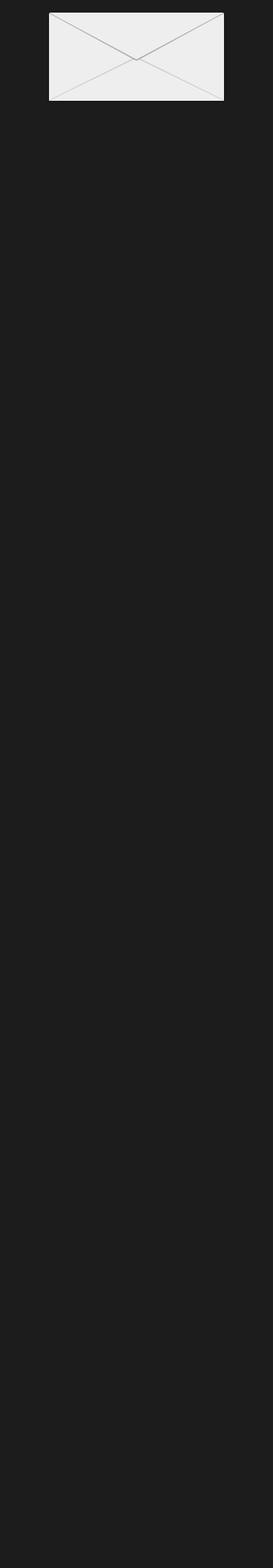
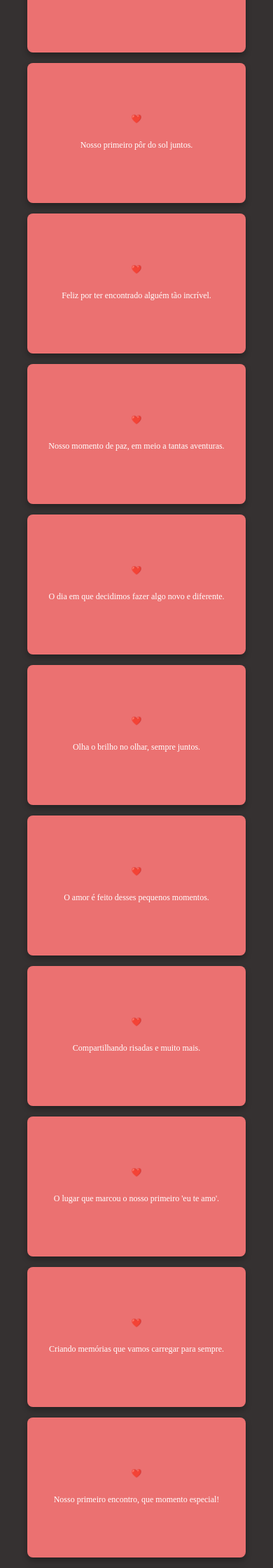
Before and after one commit to Guilherme-jpg-max/Meu_site, a Flask app: page / in a window 390 px wide; the page is wider, and only the part inside the window is pictured. Shown: the part 1342-3582 px from the top of that part at 70% size. Before the commit the page ends 1486 px from the top of that part, so only its background shows below. Run offline with Flask 2, Linux system fonts and the light colour scheme.

Commit message:
Atulizando informações dos arquivos

```diff
--- a/static/css/style.css
+++ b/static/css/style.css
@@ -2,76 +2,243 @@
   box-sizing: border-box;
 }
 
+body {
+  display: flex;
+  justify-content: flex-start;
+  align-items: center;
+  flex-direction: column;
+  height: 350vh;
+  margin: 0;
+  background-color: #353131;
+}
+.star-background {
+  position: fixed;
+  top: 0;
+  left: 0;
+  width: 100%;
+  height: 100%;
+  z-index: -1;
+  overflow: hidden;
+  background-color: #000;
+}
 
-  body {
-    font-family: Arial, sans-serif;
-    margin: 0;
-    padding: 0;
-    background-color: #1c1c1c;
+.star {
+  position: absolute;
+  width: 2px;
+  height: 2px;
+  background-color: white;
+  border-radius: 50%;
+  opacity: 0;
+  animation: twinkle 2s infinite ease-in-out;
+}
+
+@keyframes twinkle {
+  0%, 100% {
+    opacity: 0;
+  }
+  50% {
+    opacity: 1;
+  }
+}
+
+header.informacoes {
+  display: flex;
+  flex-direction: column;
+  align-items: center;
+  justify-content: center;
+  padding: 30px 20px;
+  background: linear-gradient(135deg, #720000, #8d0000);
   color: #fff;
+  border-radius: 16px;
+  box-shadow: 0 8px 24px rgba(0, 0, 0, 0.3);
+  margin-top: 20px;
+  margin-bottom: 40px;
+  width: 90%;
+  max-width: 900px;
+  text-align: center;
+  border: 1px solid rgba(255, 255, 255, 0.1);
 }
-  .container {
-    width: 80%;
-    margin: 0 auto;
+
+header.informacoes h1 {
+  font-size: 48px;
+  margin-bottom: 15px;
+  color: #ff4d4d;
+  font-family: 'Poppins', sans-serif;
+  text-transform: uppercase;
+  letter-spacing: 2px;
+  text-shadow: 2px 2px 4px rgba(0, 0, 0, 0.3);
+}
+
+header.informacoes h2 {
+  font-size: 22px;
+  margin-bottom: 20px;
+  font-weight: 400;
+  color: #f7f7f7;
+  font-family: 'Poppins', sans-serif;
+  letter-spacing: 1px;/
+}
+
+header.informacoes .relogio p {
+  font-size: 20px;
+  background: linear-gradient(135deg, #e60000, #ff6666);
+  padding: 15px 20px;
+  border-radius: 10px;
+  width: auto;
+  display: inline-block;
   text-align: center;
-    padding: 20px;
+  margin: 10px 0;
+  box-shadow: 0 4px 8px rgba(0, 0, 0, 0.2);
+  font-family: 'Poppins', sans-serif;
 }
-  h1 {
-    color: #e60000;
-    margin-bottom: 20px;
+
+header.informacoes .relogio span {
+  font-weight: bold;
+  color: #fff;
+  font-size: 24px;
+  font-family: 'Poppins', sans-serif;
 }
-  .relogio p {
+
+
+@media (max-width: 768px) {
+  header.informacoes {
+    padding: 20px 15px;
+    border-radius: 12px;
+  }
+
+  header.informacoes h1 {
+    font-size: 36px;
+    letter-spacing: 1px;
+  }
+
+  header.informacoes h2 {
+    font-size: 18px;
+  }
+
+  header.informacoes .relogio p {
+    font-size: 16px;
+    padding: 12px 15px;
+  }
+
+  header.informacoes .relogio span {
     font-size: 20px;
-    color: #fff;
-    background: linear-gradient(135deg, #e60000, #ff6666);
+  }
+}
+
+@media (max-width: 480px) {
+  header.informacoes h1 {
+    font-size: 28px;
+  }
+
+  header.informacoes h2 {
+    font-size: 16px;
+  }
+
+  header.informacoes .relogio p {
+    font-size: 14px;
+    padding: 10px 12px;
+  }
+
+  header.informacoes .relogio span {
+    font-size: 18px;
+  }
+}
+
+/* ------------------------------- */
+/* Estilos da Seção de Fotos */
+/* ------------------------------- */
+.fotos {
+  display: grid;
+  grid-template-columns: repeat(4, 1fr);
+  gap: 30px;
+  justify-items: center;
+  margin-top: 20px;
+  margin-bottom: 100px;
+  width: 100%;
+}
+
+.foto {
+  width: 250px;
+  height: 300px;
+  text-align: center;
+  background-color: #eb7171;
   padding: 10px;
   border-radius: 8px;
-    display: inline-block;
-    margin: 0 auto;
+  box-shadow: 0 4px 8px rgba(0, 0, 0, 0.3);
+  transition: transform 0.3s ease;
+  display: flex;
+  flex-direction: column;
+  justify-content: space-between;
+  cursor: pointer;
+  overflow: hidden;
 }
-  .fotos {
-    display: grid;
-    grid-template-columns: repeat(5, 1fr);
-    gap: 15px;
-    justify-items: center;
-    margin-top: 30px;
+
+.foto .capa {
+  display: flex;
+  flex-direction: column;
+  justify-content: center;
+  align-items: center;
+  height: 100%;
 }
-  .foto {
-    width: 150px;
-    text-align: center;
-    background-color: #333;
-    padding: 10px;
-    border-radius: 8px;
-    box-shadow: 0 4px 8px rgba(0,0,0,0.3);
-    transition: transform 0.3s ease;
+
+.foto .coracao {
+  font-size: 50px;
 }
+
 .foto img {
   width: 100%;
-    height: auto;
+  height: 100%;
+  object-fit: cover;
   border-radius: 5px;
+  display: none;
+  transition: opacity 0.5s ease;
 }
-  .foto:hover {
-    transform: scale(1.05);
+
+.foto.ativo img {
+  display: block;
+  opacity: 1;
 }
+
+.foto.ativo .capa {
+  display: none;
+}
+
 .foto p {
   color: #fff;
   font-size: 14px;
   margin-top: 10px;
 }
-  #tempo {
-    color: #fff;
-    font-weight: bold;
+
+.foto:hover {
+  transform: scale(1.05);
+}
+
+
+#mensagem p {
+  font-size: 11.8px;
+  line-height: 1;
+  word-wrap: break-word;
+  margin-bottom: 2px;
 }
 
 /* ------------------------------- */
-  /* Estilos da Animação do Envelope */
+/* Estilos da Seção Envelope */
 /* ------------------------------- */
+.envelope-section {
+  display: flex;
+  justify-content: center;
+  align-items: center;
+  width: 100%;
+  position: relative;
+  height: 260vh;
+  margin-top: 200px;
+  margin-bottom: 300px;
+}
+
 
 .envelope {
-    width: 250px;
-    height: 125px;
-    margin: 40px auto;
-    background: #ddd;
+  width: 455px;
+  height: 227px;
+  background: #8a0606;
   box-shadow:
     0 0 1px rgba(0,0,0,0.5),
     0 1px 3px rgba(0,0,0,0.25);
@@ -79,6 +246,7 @@
   perspective: 800px;
   cursor: pointer;
 }
+
 .envelope:after {
   content: '';
   position: absolute;
@@ -87,85 +255,92 @@
   width: 0;
   height: 0;
   border: 0 solid rgba(0,0,0,0.25);
-    border-width: 56.25px 125px;
+  border-width: 102.375px 227.5px;
   border-top-color: transparent;
   z-index: 2;
 }
+
 .envelope .flap {
   position: absolute;
   width: 100%;
   height: 0;
   border: 0 solid transparent;
-    border-width: 62.5px 125px;
+  border-width: 113.75px 227.5px;
   z-index: 3;
 }
+
 .envelope .flap.front {
-    border-left-color: #eee;
-    border-right-color: #eee;
-    border-bottom-color: #ccc;
-    z-index: 3;
+  border-left-color: #8a0606;
+  border-right-color: #8a0606;
+  border-bottom-color: #8a0606;
 }
+
 .envelope .flap.front:after {
   content: '';
   width: 100%;
   height: 0;
   position: absolute;
-    left: -125px;
-    bottom: -62.5px;
+  left: -227.5px;
+  bottom: -113.75px;
   border: 0 solid transparent;
-    border-width: 61.25px 125px;
-    border-bottom-color: #eee;
+  border-width: 111.475px 227.5px;
+  border-bottom-color: #8a0606;
 }
+
 .envelope .flap.top {
-    border-top-width: 68.75px;
-    border-top-color: #aaa;
+  border-top-width: 125.125px;
+  border-top-color: #eb5555;
   z-index: 3;
   animation-duration: 1s;
   animation-fill-mode: forwards;
   transform-origin: top;
-    perspective: 800px;
   transform-style: preserve-3d;
 }
+
 .envelope.open .flap.top {
   animation-name: flip;
 }
+
 .envelope .flap.top:after {
   content: '';
   position: absolute;
-    left: -125px;
-    top: -68.75px;
+  left: -227.5px;
+  top: -125.125px;
   width: 100%;
   height: 0;
   border: 0 solid transparent;
-    border-width: 67.5px 125px;
-    border-top-color: #eee;
+  border-width: 122.85px 227.5px;
+  border-top-color: #490303;
 }
+
 .envelope .letter {
   position: absolute;
-    width: 244px;
-    height: 104px;
-    background: #fff;
-    top: 10px;
-    left: 3px;
-    border: 1px solid #ccc;
+  width: 444.08px;
+  height: 189.28px;
+  background: #e77676;;
+  top: 18.2px;
+  left: 5.46px;
+  border: 1px solid #e77676;;
   z-index: 1;
   animation-duration: 2s;
   animation-delay: 1.5s;
   animation-fill-mode: forwards;
   transform-style: preserve-3d;
 }
+
 .envelope.open .letter {
   animation-name: remove;
 }
+
 .envelope .letter:before,
 .envelope .letter:after {
   content: '';
   position: absolute;
-    width: 242px;
+  width: 440.44px;
   height: 75%;
-    left: -1px;
-    background: #fff;
-    border: 1px solid #ccc;
+  left: -1.82px;
+  background: #e77676;
+  border: 1px solid #e77676;;
   animation-duration: 1s;
   animation-delay: 4s;
   animation-fill-mode: forwards;
@@ -173,12 +348,15 @@
   transform-style: preserve-3d;
   transform: rotateX(10deg);
 }
+
 .envelope .letter:before {
   z-index: 1;
 }
+
 .envelope.open .letter:before {
   animation-name: fold-up;
 }
+
 .envelope .letter:after {
   animation-delay: 5s;
   animation-fill-mode: forwards;
@@ -186,10 +364,10 @@
   transform: rotateX(-5deg);
   bottom: 0;
 }
+
 .envelope.open .letter:after {
   animation-name: fold-down;
 }
-
 
 @keyframes flip {
   100% {
@@ -197,22 +375,151 @@
     z-index: 1;
   }
 }
+
 @keyframes remove {
   50% {
-      top: -150px;
+    top: -210px;
   }
   100% {
-      top: 10px;
+    top: 18.2px;
     z-index: 3;
   }
 }
+
 @keyframes fold-up {
   to {
     transform: rotateX(140deg);
   }
 }
+
 @keyframes fold-down {
   to {
     transform: rotateX(-140deg);
   }
 }
+
+
+@media (max-width: 768px) {
+  body {
+    height: auto;
+  }
+
+  header.informacoes {
+    padding: 10px;
+    width: 95%;
+  }
+
+  header.informacoes h1 {
+    font-size: 28px;
+  }
+
+  header.informacoes h2 {
+    font-size: 16px;
+  }
+
+  header.informacoes .relogio p {
+    font-size: 16px;
+    padding: 8px;
+  }
+
+  header.informacoes .relogio span {
+    font-size: 18px;
+  }
+
+  .fotos {
+    grid-template-columns: repeat(2, 1fr);
+    gap: 15px;
+  }
+
+  .foto {
+    width: 150px;
+    height: 180px;
+    overflow: hidden;
+  }
+
+  .foto img {
+    width: 100%;
+    height: 100%;
+    object-fit: cover;
+    display: none;
+  }
+
+  .foto.ativo img {
+    display: block;
+  }
+
+  .foto.ativo .capa {
+    display: none;
+  }
+
+  .foto .capa {
+    display: flex;
+    flex-direction: column;
+    justify-content: center;
+    align-items: center;
+    height: 100%;
+  }
+
+  .foto .coracao {
+    font-size: 40px;
+  }
+
+  .foto p {
+    font-size: 12px;
+    color: #fff;
+    margin-top: 10px;
+  }
+
+  .envelope-section {
+    height: auto;
+    margin-top: 100px;
+    margin-bottom: 150px;
+  }
+
+  .envelope {
+    width: 80vw;
+    height: 40vh;
+    min-width: 250px;
+    min-height: 150px;
+  }
+}
+
+@media (max-width: 480px) {
+  header.informacoes h1 {
+    font-size: 24px;
+  }
+
+  header.informacoes h2 {
+    font-size: 14px;
+  }
+
+  .fotos {
+    grid-template-columns: repeat(1, 1fr);
+  }
+
+  .foto {
+    width: 80%;
+    height: 200px;
+  }
+
+  .foto img {
+    height: 100%;
+  }
+
+  .foto .capa {
+    display: flex;
+  }
+
+  .foto.ativo .capa {
+    display: none;
+  }
+
+  .envelope {
+    width: 90vw;
+    height: 30vh;
+  }
+
+  #mensagem p {
+    font-size: 10px;
+  }
+}
--- a/templates/index.html
+++ b/templates/index.html
@@ -5,33 +5,47 @@
   <meta name="viewport" content="width=device-width, initial-scale=1.0">
   <title>Dois Anos de Namoro</title>
   <link rel="stylesheet" href="{{ url_for('static', filename='css/style.css') }}">
+  <link href="https://fonts.googleapis.com/css2?family=Poppins:wght@400;600&display=swap" rel="stylesheet">
 </head>
 <body>
-  <div class="container">
+  <div class="star-background"></div>
+
+  <header class="informacoes">
     <h1>Dois Anos de Namoro</h1>
+    <h2>24 Frases que representam o que eu sinto por você!</h2>
     <div class="relogio">
-      <p>Tempo desde que nos conhecemos: <span id="tempo"></span></p>
+      <p>Atualmente fazem: <span id="tempo"></span> que nós nos conhecemos</p>
     </div>
+  </header>
 
-    <!-- Grid de fotos -->
-    <div class="fotos">
-      {% for i in range(1, 26) %}
-        <div class="foto">
-          <img src="{{ url_for('static', filename='images/foto' ~ i ~ '.jpg') }}" alt="Foto {{ i }}">
+  <section class="fotos">
+    {% for i in range(1, 25) %}
+      <div class="foto">
+        <div class="capa">
+          <div class="coracao">
+            <p>❤️</p>
+          </div>
           <p>{{ legendas[i - 1] }}</p>
         </div>
-      {% endfor %}
-    </div>
+        <img src="{{ url_for('static', filename='images/foto' ~ i ~ '.jpg') }}" alt="Foto {{ i }}">
+      </div>
+    {% endfor %}
+  </section>
 
-    <!-- Cartinha (Envelope animado) -->
+  <section class="envelope-section">
     <div class="envelope" id="envelope" onclick="toggleCartinha()">
       <div class="flap front"></div>
       <div class="flap top"></div>
       <div class="letter" id="mensagem">
-        <p>Sua mensagem aqui, olá...</p>
+        <p>Então,</p>
+        <p>Hoje celebramos dois anos de muito amor e companheirismo. Foram momentos incríveis, risadas, aventuras e desafios que enfrentamos juntos, sempre de mãos dadas. Cada segundo ao seu lado é uma nova emoção que eu sinto.</p>
+        <p>Eu me sinto grato por tudo que passamos e por todas as memórias que criamos até aqui. Que venham muitos mais anos, mais risadas e mais histórias para contar.</p>
+        <p>Te amo demais meu amor, não tenho dúvida alguma que você foi a minha melhor escolha!!</p>
+        <p>Te amo princesa!!</p>
+        <p><strong>[Guilherme!!]</strong></p>
       </div>
     </div>
-  </div>
+  </section>
 
   <script src="{{ url_for('static', filename='js/script.js') }}"></script>
 </body>
```
Also changed, not shown: iniciar.py (+1 -8 lines), static/js/script.js (+37 -20 lines). Lines whose indentation alone changed are shown as unchanged.
